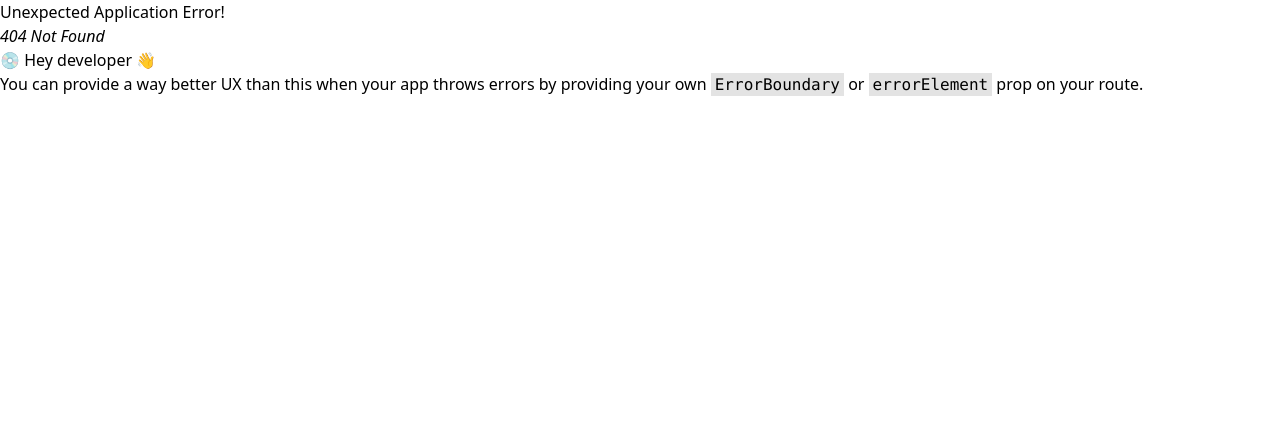
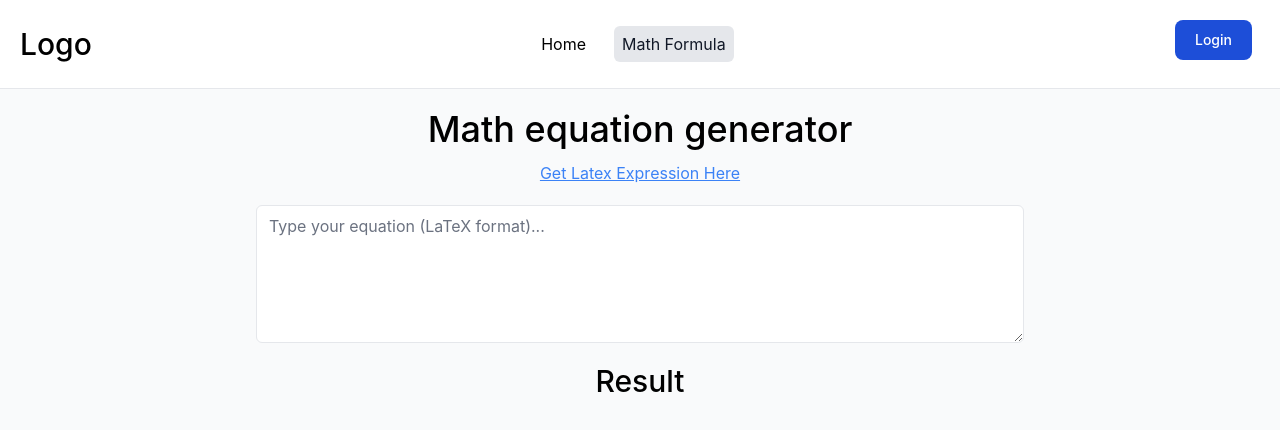
Before and after one commit to aminurjs/exam-question-generator, a React (Vite) app: page /math in a window 1280 px wide. Before the commit this address had no page. Shown: the top 430 px of the page. Built offline with nearby package versions, Linux system fonts and the light colour scheme.

Commit message:
Math equation formula generator feature added

```diff
--- a/package.json
+++ b/package.json
@@ -11,8 +11,11 @@
   },
   "dependencies": {
     "@reduxjs/toolkit": "^2.2.1",
+    "katex": "^0.16.9",
+    "quill": "^1.3.7",
     "react": "^18.2.0",
     "react-dom": "^18.2.0",
+    "react-katex": "^3.0.1",
     "react-redux": "^9.1.0",
     "react-router-dom": "^6.22.1"
   },
--- /dev/null
+++ b/src/components/Maths/Formulla.jsx
@@ -0,0 +1,32 @@
+import { useEffect, useRef } from "react";
+import katex from "katex";
+import "katex/dist/katex.min.css";
+
+const KaTeXComponent = ({ expression }) => {
+  const katexContainer = useRef(null);
+
+  useEffect(() => {
+    renderKaTeX();
+  }, [expression]);
+
+  const renderKaTeX = () => {
+    if (katexContainer.current) {
+      try {
+        katex.render(expression, katexContainer.current, {
+          throwOnError: false,
+        });
+      } catch (error) {
+        console.error("Error rendering LaTeX:", error);
+        katexContainer.current.textContent = "Error rendering LaTeX";
+      }
+    }
+  };
+
+  return (
+    <>
+      <div ref={katexContainer} />
+    </>
+  );
+};
+
+export default KaTeXComponent;
--- a/src/components/Navbar.jsx
+++ b/src/components/Navbar.jsx
@@ -6,6 +6,10 @@ const navItems = [
   {
     name: "Home",
     path: "/",
+  },
+  {
+    name: "Math Formula",
+    path: "/math",
   },
 ];
 
--- /dev/null
+++ b/src/pages/MathSolver.jsx
@@ -0,0 +1,40 @@
+import { useState } from "react";
+import KaTeXComponent from "../components/Maths/Formulla";
+
+const MathSolver = () => {
+  const [expression, setExpression] = useState("");
+  return (
+    <div className="max-w-screen-xl mx-auto p-5 bg-gray-50 min-h-[calc(100vh-100px)]">
+      <h1 className="font-medium text-4xl text-center mb-3">
+        Math equation generator
+      </h1>
+      <p className="text-center mb-5">
+        <a
+          href="http://latex.codecogs.com/eqneditor/editor.php"
+          target="_blank"
+          rel="noopener noreferrer"
+          className="text-blue-500 underline"
+        >
+          Get Latex Expression Here
+        </a>
+      </p>
+      <div className="max-w-screen-md mx-auto">
+        <form className="flex flex-col justify-center items-center mb-5">
+          <textarea
+            type="text"
+            className="w-full rounded-md border border-gray-200"
+            placeholder="Type your equation (LaTeX format)..."
+            onChange={(e) => setExpression(e.target.value)}
+            rows={5}
+          />
+        </form>
+        <div className="flex items-center justify-center flex-col gap-4">
+          <h1 className="text-3xl font-medium text-center">Result</h1>
+          <KaTeXComponent expression={expression} />
+        </div>
+      </div>
+    </div>
+  );
+};
+
+export default MathSolver;
--- a/src/routes/routes.jsx
+++ b/src/routes/routes.jsx
@@ -4,6 +4,7 @@ import Home from "../pages/Home";
 import Preview from "../pages/Preview";
 import Private from "./Private";
 import Login from "../pages/Login";
+import MathSolver from "../pages/MathSolver";
 
 const routes = createBrowserRouter([
   {
@@ -19,6 +20,7 @@ const routes = createBrowserRouter([
         ),
       },
       { path: "/preview", element: <Preview /> },
+      { path: "/math", element: <MathSolver /> },
       {
         path: "/login",
         element: <Login />,
```
Also changed, not shown: 2 other files (tests, documents, lock files or other folders).
